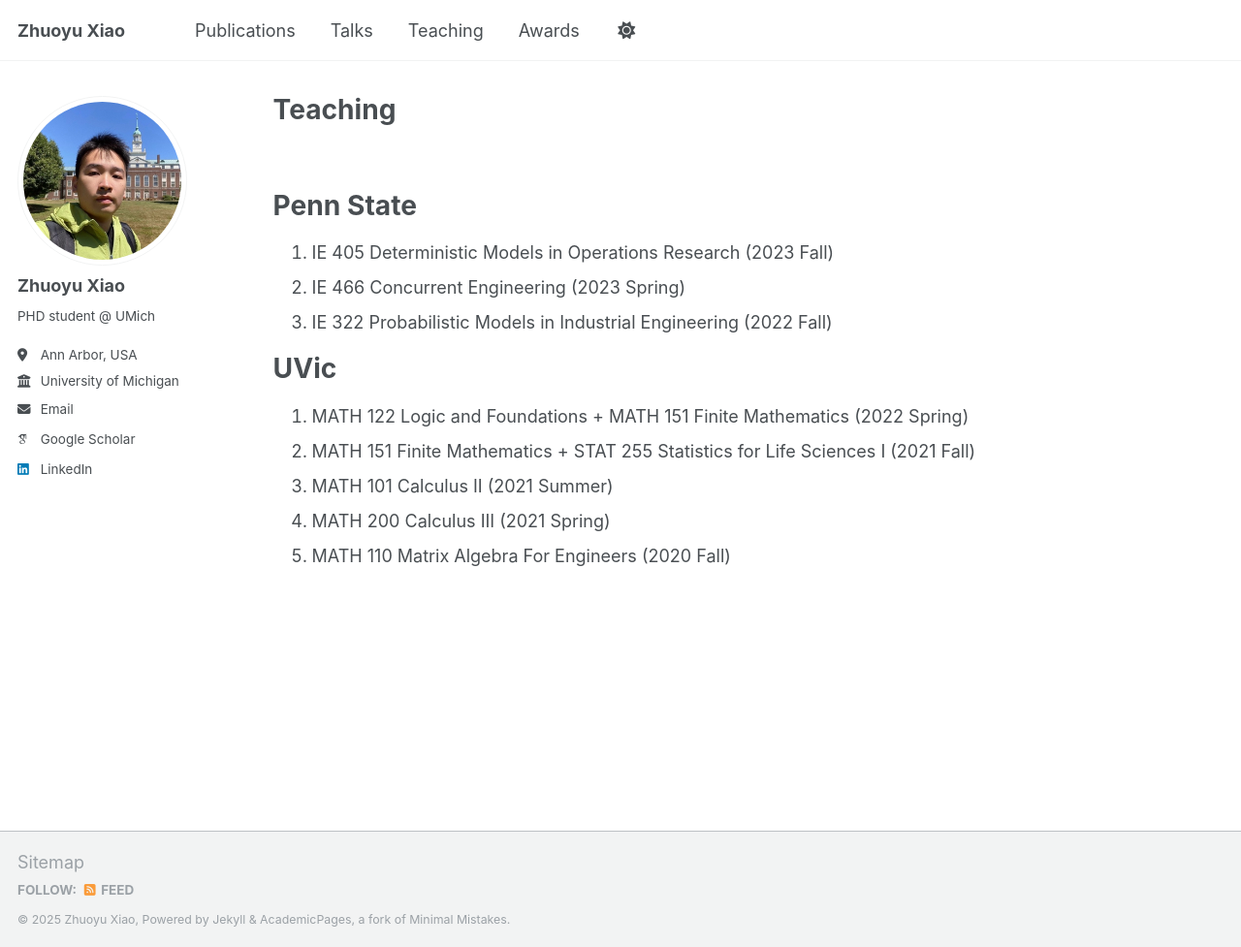
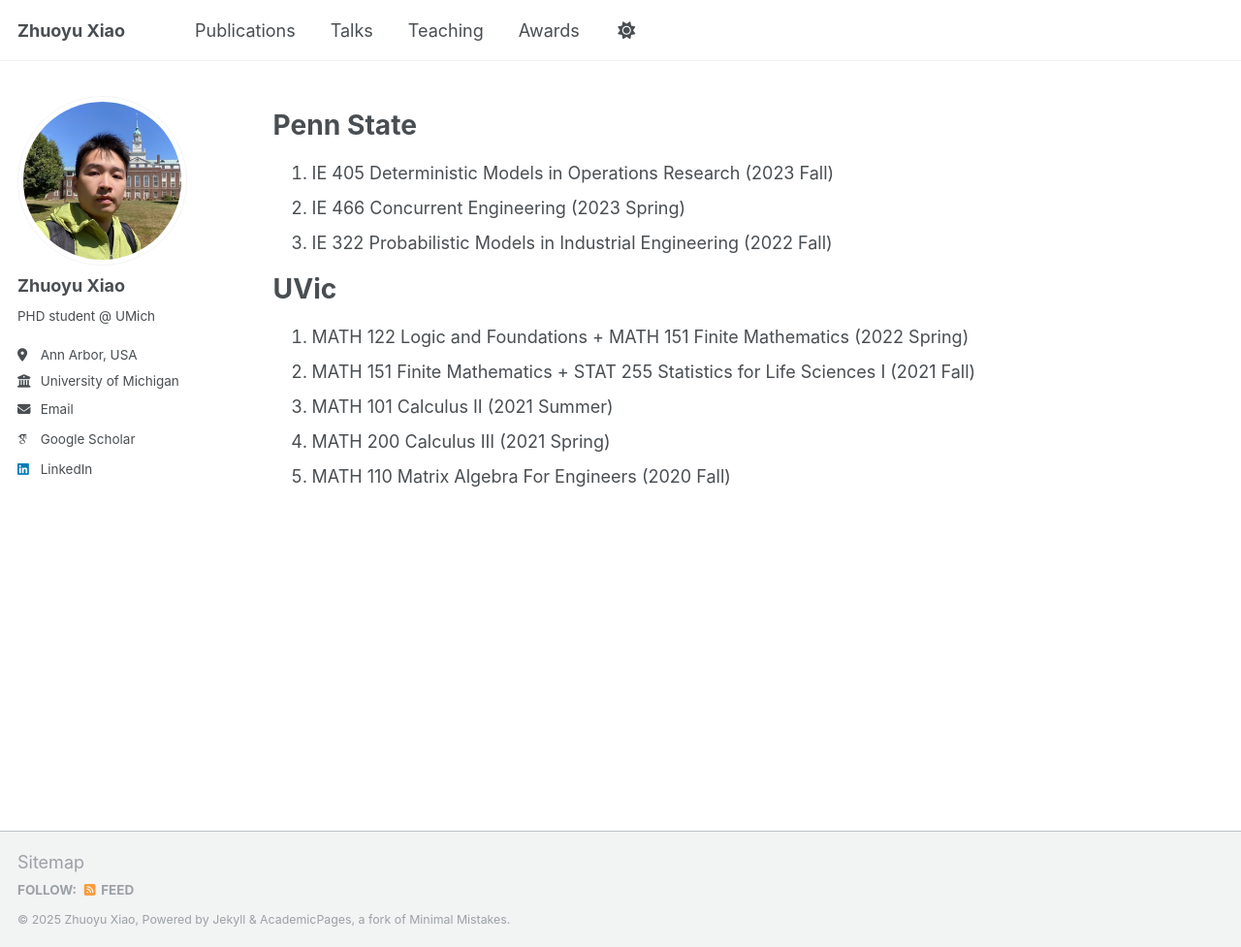
Before and after one commit to zyxiao97/zyxiao97.github.io, a Jekyll site: the page built from _pages/teaching.md, in a window 1280 px wide and 977 px high. Shown: the whole window at 97% size. Built offline with Jekyll 4.4.1, drawn with Linux system fonts in a browser that asks for light colours; some web fonts are replaced.

Commit message:
Update teaching.md

```diff
--- a/_pages/teaching.md
+++ b/_pages/teaching.md
@@ -1,11 +1,9 @@
 ---
 layout: archive
-title: "Teaching"
+title: ""
 permalink: /teaching/
 author_profile: true
 ---
-
-<br>
 
 Penn State
 ======
```
